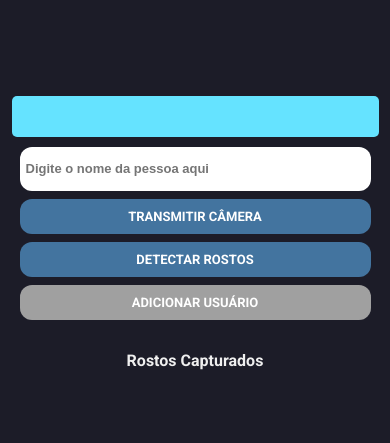
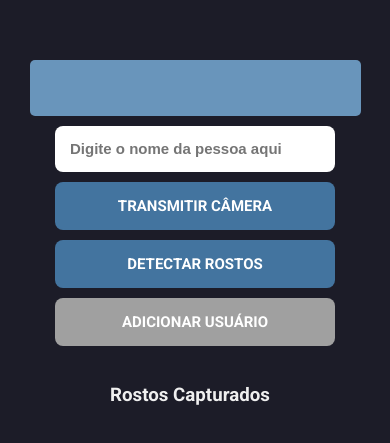
Before and after one commit to kworitos/tcc, a plain HTML site: page index.html in a window 390 px wide. Shown: the part 197-640 px from the top of the page. Drawn offline with Linux system fonts and the light colour scheme.

Commit message:
estilização dos botoes

```diff
--- a/index.html
+++ b/index.html
@@ -14,7 +14,6 @@ body {
     background: #1c1c28;
     color: #EFEFEF;
     font-size: 16px;
-
     display: flex;
     justify-content: center;
     align-items: center;
@@ -24,16 +23,17 @@ body {
 
 .container {
     display: flex;
-    flex-wrap: wrap;
-    justify-content: center;
-    align-items: flex-start;
+    flex-direction: column;
+    align-items: center;
     gap: 10px;
+    width: 90%;
+    max-width: 480px;
+    padding: 10px;
+    box-sizing: border-box;
 }
 
 #content-left, #content-right {
-    max-width: 220px;
-    flex: 1;
-    min-width: 220px;
+    width: 100%;
     display: flex;
     flex-direction: column;
     justify-content: center;
@@ -42,18 +42,22 @@ body {
 
 #stream {
     width: 100%;
+    border-radius: 12px;
 }
+
 
 #status-display {
     height: 25px;
     border: none;
-    padding: 10px;
+    padding: 28px;
     font: 18px/22px 'Roboto', 'Overpass', 'Rubik', sans-serif;
     margin-bottom: 10px;
     border-radius: 5px;
-    background: #65e3ff;
+    background: #6995bb;
     text-align: center;
-    width: 100%;
+    width: 500px;
+    max-width: 100%;
+    box-sizing: border-box;
 }
 
 .controls-group {
@@ -62,29 +66,31 @@ body {
     width: 100%;
     gap: 10px;
     margin-bottom: 20px;
+    align-items: center;
 }
 
 #person {
-    width: 100%;
+    width: 280px;
+    max-width: 100%;
     border: none;
-    padding: 12px 8px; /* Padding horizontal reduzido */
-    font-size: 14px;
-    line-height: 24px;
+    padding: 15px;
+    font-size: 15px;
+    line-height: 16px;
     font-weight: 700;
-    border-radius: 12px;
+    border-radius: 8px;
     resize: none;
     box-sizing: border-box;
 }
-
 button {
-    width: 100%;
-    padding: 12px 8px; /* Padding horizontal reduzido */
+    width: 280px;
+    max-width: 100%;
+    padding: 15px;
     border: 0;
     cursor: pointer;
     color: #fff;
     background: #43749f;
-    border-radius: 12px;
-    font-size: 14px;
+    border-radius: 8px;
+    font-size: 15px;
     outline: 0;
     font-family: 'Roboto', 'Overpass', 'Rubik', sans-serif;
     font-weight: 700;
@@ -105,22 +111,18 @@ button:disabled {
     background: #a0a0a0;
 }
 
-.image-container {
-    position: relative;
-}
-
-.stream {
-    max-width: 400px;
-}
-
 ul {
     list-style: none;
     padding: 5px;
     margin: 0;
-    width: 100%;
+    width: 280px;
+    max-width: 100%;
 }
 
 li {
+    display: flex;
+    justify-content: space-between;
+    align-items: center;
     padding: 5px 0;
 }
 
@@ -131,34 +133,19 @@ li {
     text-align: center;
     line-height: 18px;
     cursor: pointer;
+    width: 20px;
+    height: 20px;
+    display: flex;
+    align-items: center;
+    justify-content: center;
+    font-size: 12px;
 }
 
 h3 {
     margin-bottom: 3px;
-    width: 100%;
+    width: 280px;
+    max-width: 100%;
     text-align: center;
-}
-
-@media (max-width: 480px) {
-    #content-left, #content-right {
-        min-width: 280px;
-        max-width: 90%;
-    }
-    #status-display {
-        padding: 8px;
-        font-size: 14px;
-    }
-    #person, button {
-        padding: 10px 6px; /* Padding horizontal reduzido para mobile */
-        font-size: 13px;
-    }
-    .controls-group {
-        gap: 8px;
-        margin-bottom: 15px;
-    }
-    h3 {
-        font-size: 16px;
-    }
 }
 </style>
 </head>
```
